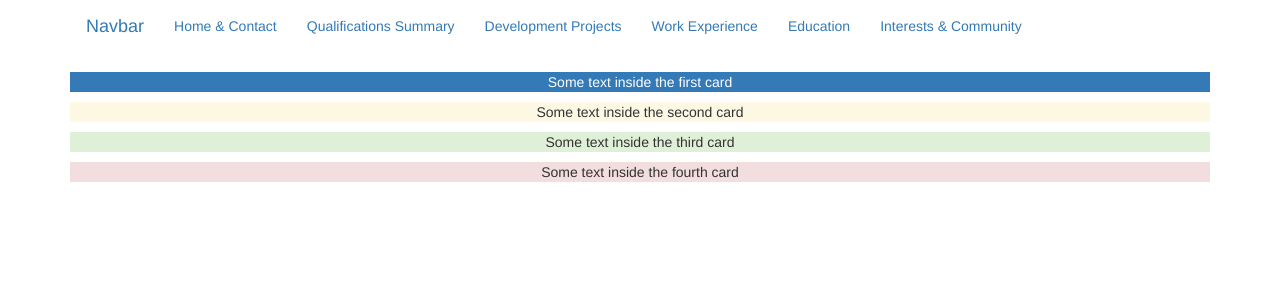
After one commit to reotch/rez-flask, a Flask app: page /interests in a window 1280 px wide. The commit adds this page. Shown: the top 300 px of the page. Run offline with Flask 2, Linux system fonts and the light colour scheme; some libraries are stand-ins or nearby versions.

Commit message:
added pages, new routes, url_for

```diff
--- a/app/routes.py
+++ b/app/routes.py
@@ -1,4 +1,4 @@
-from flask import render_template
+from flask import render_template, url_for
 from app import app
 
 
@@ -156,7 +156,7 @@ def summary():
                 'Android'
             ]
         }
-    return render_template('summary.html', summary=summary, skills=skills)
+    return render_template('summary.html', title="Richard Sandrok—Summary", summary=summary, skills=skills)
 
 @app.route('/projects')
 def projects():
@@ -183,4 +183,35 @@ def projects():
         },
     ]
 
-    return render_template('projects.html', projects=projects)
+    return render_template('projects.html', title="Richard Sandrok—Projects", projects=projects)
+
+@app.route('/education')
+def education():
+    school = 'elmhurst college'
+    degree = 'bachelor of science'
+    major = 'music business'
+
+    return render_template('education.html', title="Richard Sandrok—Education", school=school, degree=degree, major=major)
+
+@app.route('/interests')
+def interests():
+    interests = [
+        {
+            'type' : 'music & performance',
+            'desc' : 'member of symphonic, concert, and rock/electronic bands; toured nationally, performed internationally'
+        },
+        {
+            'type' : 'photography & videography',
+            'desc' : ''
+        },
+        {
+            'type' : 'computers, science & technology',
+            'desc' : 'restoring old, antiquated computers to working, functioning machines; building PCs; rooting mobile devices; hydroponic & aquaponic systems'
+        },
+        {
+            'type' : 'conservation & ecology',
+            'desc' : 'Shedd Aquarium volunteer since 2009; includes WordPress site development for educators'
+        }
+    ]
+
+    return render_template('interests.html', title="Richard Sandrok—Interests & Community", interests=interests)
--- a/app/templates/base.html
+++ b/app/templates/base.html
@@ -19,11 +19,12 @@
                     <a href="#" class="navbar-brand">Navbar</a>
                     <!-- TODO: Insert URL_FOR relative links -->
                     <ul class="nav navbar-nav">
-                        <li><a href="#">Qualifications Summary</a></li>
-                        <li><a href="#">Development Projects</a></li>
-                        <li><a href="#">Work Experience</a></li>
-                        <li><a href="#">Education</a></li>
-                        <li><a href="#">Interests &amp; Community</a></li>
+                        <li><a href="{{ url_for('index') }}">Home &amp; Contact</a></li>
+                        <li><a href="{{ url_for('summary') }}">Qualifications Summary</a></li>
+                        <li><a href="{{ url_for('projects') }}">Development Projects</a></li>
+                        <li><a href="{{ url_for('experience') }}">Work Experience</a></li>
+                        <li><a href="{{ url_for('education') }}">Education</a></li>
+                        <li><a href="{{ url_for('interests') }}">Interests &amp; Community</a></li>
                     </ul>
                 </nav>
             </div>
--- /dev/null
+++ b/app/templates/interests.html
@@ -0,0 +1,26 @@
+{% extends 'base.html' %}
+
+{% block content %}
+<div class="card-deck">
+    <div class="card bg-primary">
+      <div class="card-body text-center">
+        <p class="card-text">Some text inside the first card</p>
+      </div>
+    </div>
+    <div class="card bg-warning">
+      <div class="card-body text-center">
+        <p class="card-text">Some text inside the second card</p>
+      </div>
+    </div>
+    <div class="card bg-success">
+      <div class="card-body text-center">
+        <p class="card-text">Some text inside the third card</p>
+      </div>
+    </div>
+    <div class="card bg-danger">
+      <div class="card-body text-center">
+        <p class="card-text">Some text inside the fourth card</p>
+      </div>
+    </div>
+  </div>
+{% endblock %}
```
Also changed, not shown: app/templates/education.html (added, +7 -0 lines).
